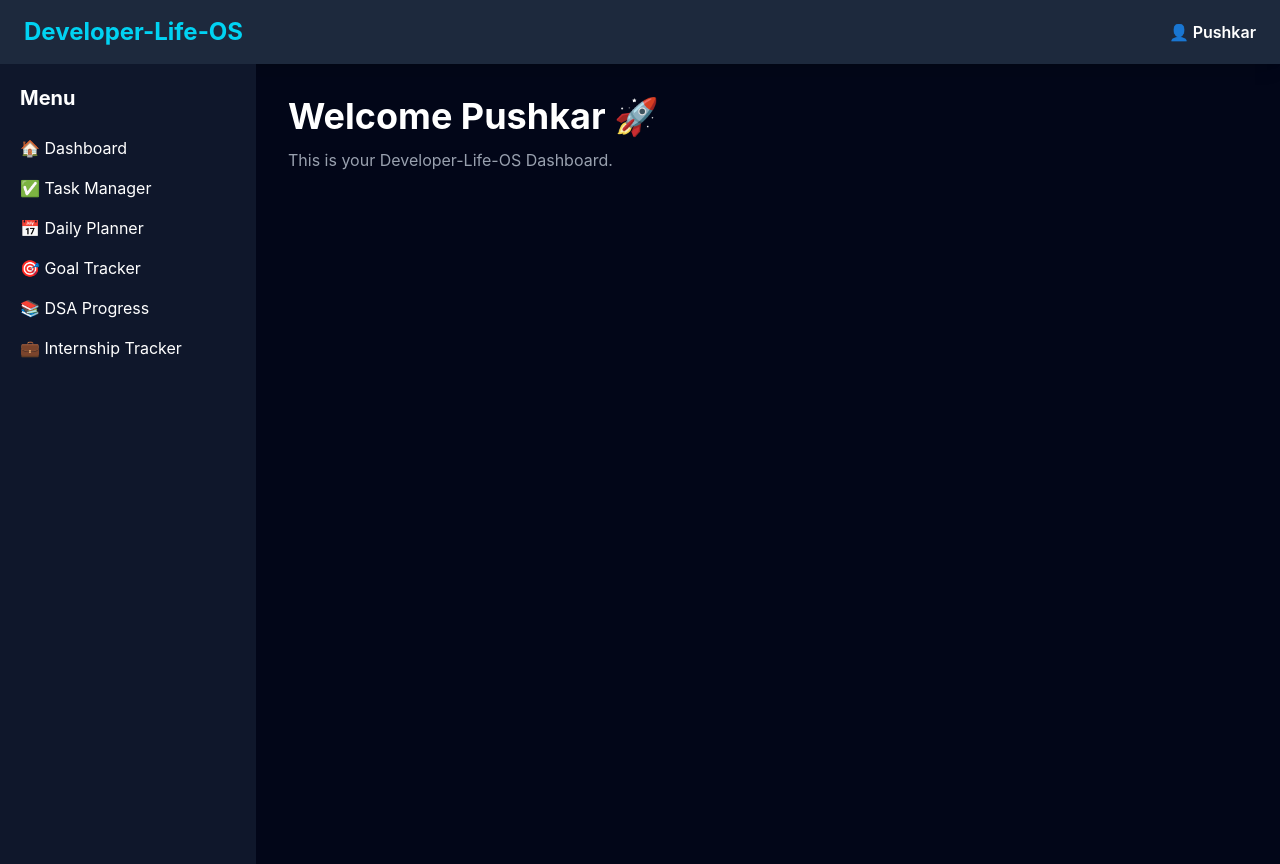
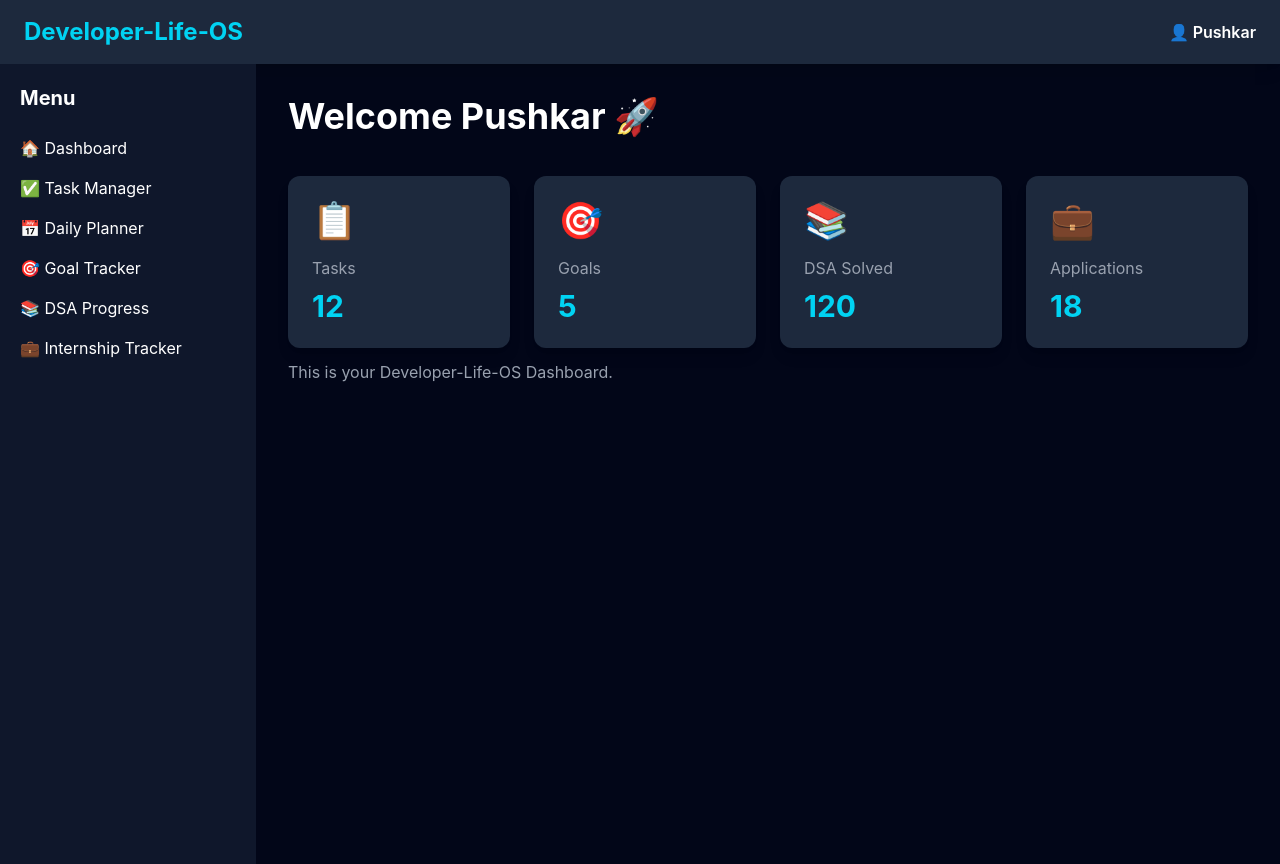
Before and after one commit to PrajapatiPushkar/developer-life-os-frontend, a React (Vite) app: page /dashboard in a window 1280 px wide. Built offline with nearby package versions, Linux system fonts and the light colour scheme; sample sign-in values are in the browser's storage.

Commit message:
Add reusable dashboard statistics cards

```diff
--- /dev/null
+++ b/src/components/dashboard/DashboardCard.jsx
@@ -0,0 +1,31 @@
+function DashboardCard({ title, value, icon }) {
+
+    return (
+
+        <div className="bg-slate-800 rounded-xl p-6 shadow-lg hover:scale-105 transition">
+
+            <div className="text-4xl">
+
+                {icon}
+
+            </div>
+
+            <h2 className="text-gray-400 mt-4">
+
+                {title}
+
+            </h2>
+
+            <h1 className="text-3xl font-bold text-cyan-400 mt-2">
+
+                {value}
+
+            </h1>
+
+        </div>
+
+    );
+
+}
+
+export default DashboardCard;
--- a/src/pages/Dashboard.jsx
+++ b/src/pages/Dashboard.jsx
@@ -1,5 +1,6 @@
 import Navbar from "../components/Navbar";
 import Sidebar from "../components/Sidebar";
+import DashboardCard from "../components/dashboard/DashboardCard";
 
 function Dashboard() {
 
@@ -19,6 +20,34 @@ function Dashboard() {
                         Welcome Pushkar 🚀
                     </h1>
 
+                    <div className="grid grid-cols-1 md:grid-cols-2 lg:grid-cols-4 gap-6 mt-10">
+
+                         <DashboardCard
+                            title="Tasks"
+                            value="12"
+                            icon="📋"
+                        />
+
+                        <DashboardCard
+                            title="Goals"
+                            value="5"
+                            icon="🎯"
+                        />
+
+                        <DashboardCard
+                            title="DSA Solved"
+                            value="120"
+                            icon="📚"
+                        />
+
+                        <DashboardCard
+                            title="Applications"
+                            value="18"
+                            icon="💼"
+                        />
+
+                        </div>
+
                     <p className="mt-3 text-gray-400">
                         This is your Developer-Life-OS Dashboard.
                     </p>
```
